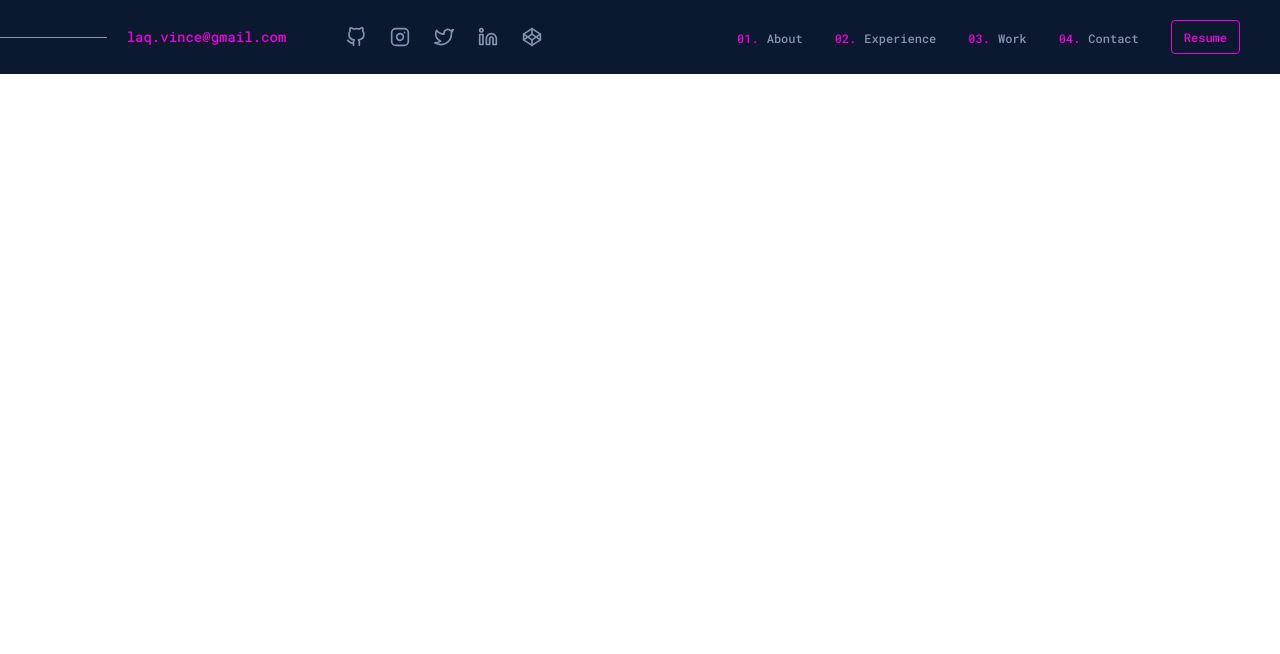
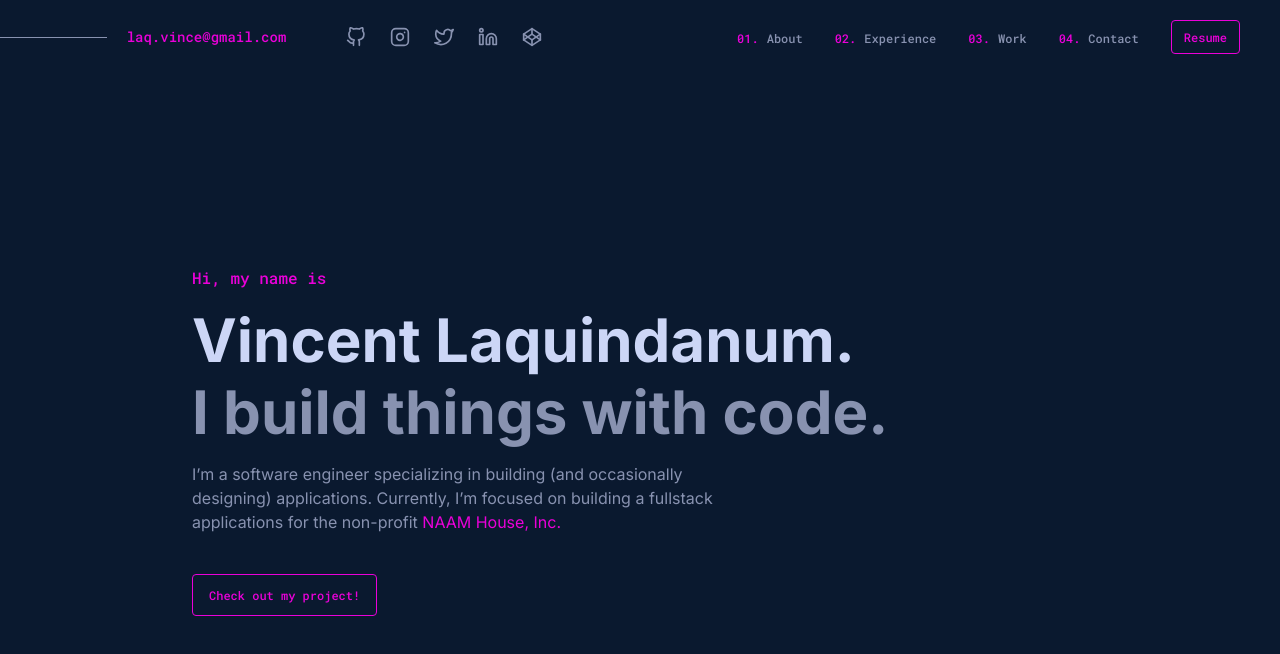
Before and after one commit to vincelaq/portfolio-v1, a React (Create React App) app: page / in a window 1280 px wide. Shown: the top 654 px of the page. Built offline with nearby package versions, Linux system fonts and the light colour scheme.

Commit message:
add home page

```diff
--- a/src/App.js
+++ b/src/App.js
@@ -3,11 +3,15 @@ import { BrowserRouter as Router } from 'react-router-dom';
 
 import './App.css';
 import Navigation from './components/Navigation';
+import HomePage from './pages/HomePage';
 
 const App = () => {
     return (
         <Router>
             <Navigation/>
+            <main className='h-full'>
+                <HomePage/>
+            </main>
         </Router>
     )
 }
--- /dev/null
+++ b/src/pages/HomePage.js
@@ -0,0 +1,31 @@
+import React from 'react';
+
+const HomePage = () => {
+    return (
+        <div className='flex flex-col justify-start bg-navy h-screen '>
+            <div className='mx-48 my-48'>
+                <div className='font-Roboto text-pink mb-5'>
+                    Hi, my name is
+                </div>
+                <div className='font-Inter font-bold text-lightest-slate text-6xl mb-3'>
+                    Vincent Laquindanum.
+                </div>
+                <div className='font-Inter font-bold text-slate text-6xl mb-5'>
+                    I build things with code.
+                </div>
+
+                <p className='font-Inter text-slate'>
+                    I’m a software engineer specializing in building (and occasionally <br/>
+                    designing) applications. Currently, I’m focused on building a fullstack <br/>
+                    applications for the non-profit <span className='text-pink'>NAAM House, Inc.</span>
+                </p>
+                <div className='border rounded border-pink text-pink font-Roboto text-xs w-fit py-3 px-4 my-10'>
+                    Check out my project!
+                </div>
+            </div>
+
+        </div>
+    );
+};
+
+export default HomePage;
```
